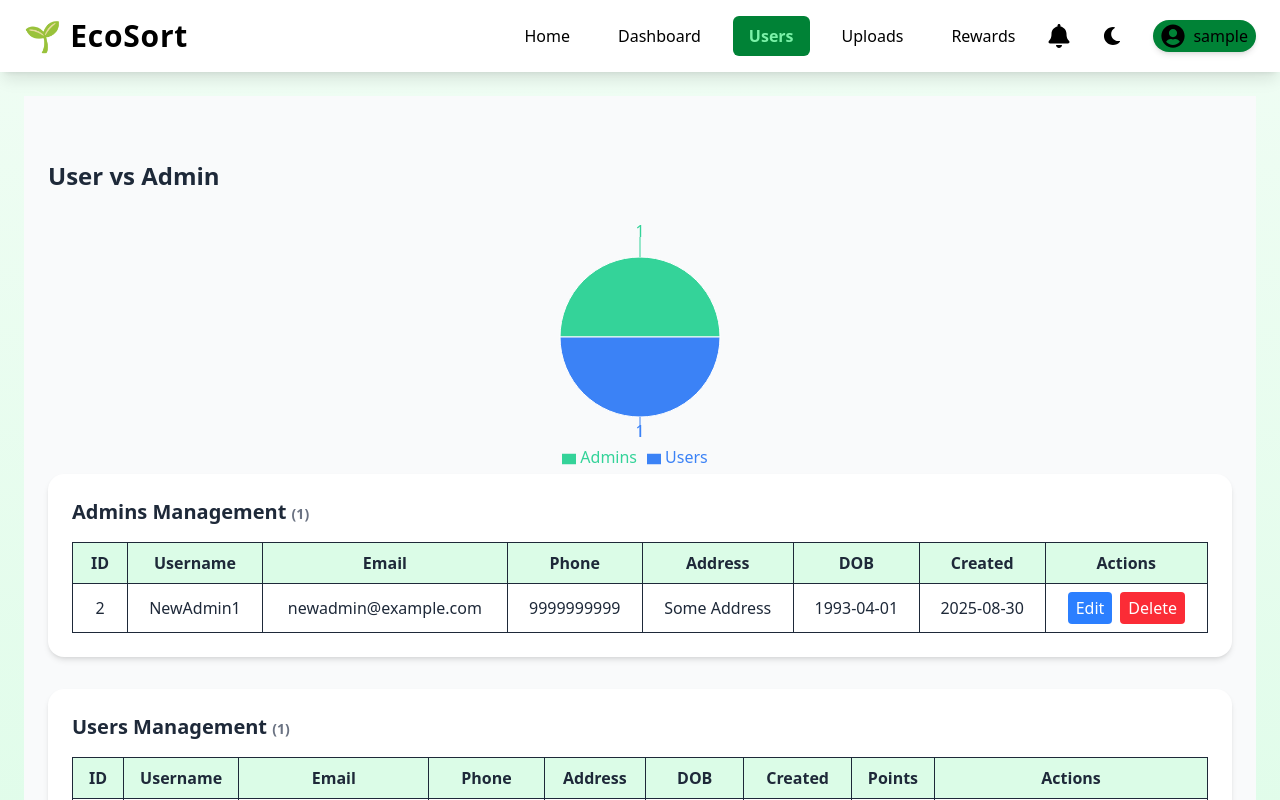
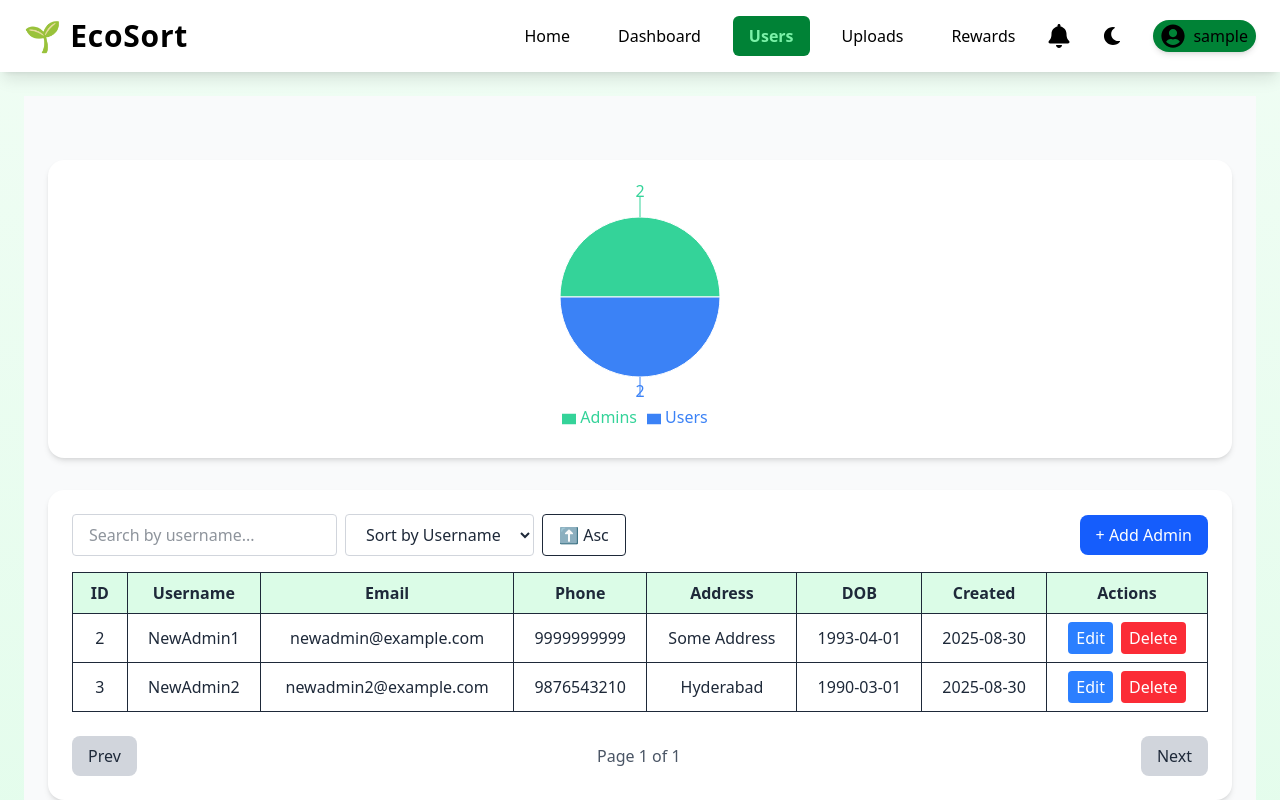
Before and after one commit to Sahasragoud/smart-waste-management, a React (Vite) app: page /admin/users in a window 1280 px wide. Shown: the top 800 px of the page. Built offline with nearby package versions, Linux system fonts and the light colour scheme; sample sign-in values are in the browser's storage.

Commit message:
users updated

```diff
--- a/src/pages/Users.tsx
+++ b/src/pages/Users.tsx
@@ -1,12 +1,5 @@
 import { useState } from "react";
-import {
-  PieChart,
-  Pie,
-  Cell,
-  Tooltip,
-  ResponsiveContainer,
-  Legend,
-} from "recharts";
+import { PieChart, Pie, Cell, Tooltip, ResponsiveContainer, Legend } from "recharts";
 
 interface User {
   id: number;
@@ -22,30 +15,10 @@ interface User {
 }
 
 const mockUsers: User[] = [
-  {
-    id: 1,
-    username: "Sahara",
-    email: "example@gmail.com",
-    password: "pass123",
-    phone_number: "868307713",
-    address: "Dundigal",
-    date_of_birth: "1999-01-01",
-    created_date: "2025-08-30",
-    points: 0,
-    role: "user",
-  },
-  {
-    id: 2,
-    username: "NewAdmin1",
-    email: "newadmin@example.com",
-    password: "adminpass",
-    phone_number: "9999999999",
-    address: "Some Address",
-    date_of_birth: "1993-04-01",
-    created_date: "2025-08-30",
-    points: 0,
-    role: "admin",
-  },
+  { id: 1, username: "Sahara", email: "example@gmail.com", password: "pass123", phone_number: "868307713", address: "Dundigal", date_of_birth: "1999-01-01", created_date: "2025-08-30", points: 0, role: "user" },
+  { id: 2, username: "NewAdmin1", email: "newadmin@example.com", password: "adminpass", phone_number: "9999999999", address: "Some Address", date_of_birth: "1993-04-01", created_date: "2025-08-30", points: 0, role: "admin" },
+  { id: 3, username: "NewAdmin2", email: "newadmin2@example.com", password: "adminpass2", phone_number: "9876543210", address: "Hyderabad", date_of_birth: "1990-03-01", created_date: "2025-08-30", points: 5, role: "admin" },
+  { id: 4, username: "Alice", email: "alice@example.com", password: "alicepass", phone_number: "1234567890", address: "Delhi", date_of_birth: "1998-07-15", created_date: "2025-08-30", points: 12, role: "user" },
 ];
 
 const COLORS = ["#34D399", "#3B82F6"];
@@ -54,66 +27,49 @@ export default function Users() {
   const [users, setUsers] = useState<User[]>(mockUsers);
   const [searchAdmin, setSearchAdmin] = useState("");
   const [searchUser, setSearchUser] = useState("");
-  const [sortFieldAdmin, setSortFieldAdmin] = useState<keyof User>("username");
-  const [sortFieldUser, setSortFieldUser] = useState<keyof User>("username");
+  const [sortFieldAdmin, setSortFieldAdmin] = useState<"username" | "points">("username");
+  const [sortFieldUser, setSortFieldUser] = useState<"username" | "points">("username");
   const [sortOrderAdmin, setSortOrderAdmin] = useState<"asc" | "desc">("asc");
   const [sortOrderUser, setSortOrderUser] = useState<"asc" | "desc">("asc");
   const itemsPerPage = 5;
   const [adminPage, setAdminPage] = useState(1);
   const [userPage, setUserPage] = useState(1);
 
-  // Add User Modal
   const [showModal, setShowModal] = useState(false);
   const [newUserRole, setNewUserRole] = useState<"admin" | "user">("user");
   const [newUserData, setNewUserData] = useState<Partial<User>>({});
   const [formErrors, setFormErrors] = useState<Record<string, string>>({});
 
-  // Edit Modal
-  const [editUser, setEditUser] = useState<User | null>(null);
-
-  // Password Modal
-  const [passwordUser, setPasswordUser] = useState<User | null>(null);
-  const [newPassword, setNewPassword] = useState("");
-
-  const admins = users.filter((u) => u.role === "admin");
-  const normalUsers = users.filter((u) => u.role === "user");
+  const admins = users.filter(u => u.role === "admin" && u.username.toLowerCase().includes(searchAdmin.toLowerCase()));
+  const normalUsers = users.filter(u => u.role === "user" && u.username.toLowerCase().includes(searchUser.toLowerCase()));
 
   const handleDelete = (id: number) => {
-    setUsers(users.filter((user) => user.id !== id));
+    setUsers(users.filter(user => user.id !== id));
   };
 
   const handleAddUser = () => {
     const errors: Record<string, string> = {};
-    const requiredFields: (keyof User)[] = [
-      "username",
-      "email",
-      "phone_number",
-      "address",
-      "date_of_birth",
-      "password",
-    ];
+    const requiredFields = ["username", "email", "phone_number", "address", "date_of_birth", "password"];
 
     requiredFields.forEach((field) => {
-      if (!newUserData[field]) {
-        errors[field] = `${field} is required`;
+      if (!newUserData[field as keyof User]) {
+        errors[field] = `${field.replace("_", " ").replace(/\b\w/g, l => l.toUpperCase())} is required.`;
       }
     });
 
-    if (Object.keys(errors).length > 0) {
+    if (Object.keys(errors).length) {
       setFormErrors(errors);
       return;
     }
 
-    const newId = users.length ? Math.max(...users.map((u) => u.id)) + 1 : 1;
-
     const newUser: User = {
-      id: newId,
-      username: newUserData.username as string,
-      email: newUserData.email as string,
-      password: newUserData.password as string,
-      phone_number: newUserData.phone_number as string,
-      address: newUserData.address as string,
-      date_of_birth: newUserData.date_of_birth as string,
+      id: users.length + 1,
+      username: newUserData.username!,
+      email: newUserData.email!,
+      password: newUserData.password!,
+      phone_number: newUserData.phone_number!,
+      address: newUserData.address!,
+      date_of_birth: newUserData.date_of_birth!,
       created_date: new Date().toISOString().split("T")[0],
       points: 0,
       role: newUserRole,
@@ -125,23 +81,6 @@ export default function Users() {
     setFormErrors({});
   };
 
-  const handleEditUser = () => {
-    if (!editUser) return;
-    setUsers(users.map((u) => (u.id === editUser.id ? editUser : u)));
-    setEditUser(null);
-  };
-
-  const handleUpdatePassword = () => {
-    if (!passwordUser || !newPassword) return;
-    setUsers(
-      users.map((u) =>
-        u.id === passwordUser.id ? { ...u, password: newPassword } : u
-      )
-    );
-    setPasswordUser(null);
-    setNewPassword("");
-  };
-
   const renderTable = (
     title: string,
     data: User[],
@@ -150,23 +89,21 @@ export default function Users() {
     totalPages: number,
     search: string,
     setSearch: (s: string) => void,
-    sortField: keyof User,
-    setSortField: (f: keyof User) => void,
+    sortField: "username" | "points",
+    setSortField: (f: "username" | "points") => void,
     sortOrder: "asc" | "desc",
     setSortOrder: (o: "asc" | "desc") => void,
     showUpload: boolean
   ) => {
-    const filteredData = data.filter((user) =>
+    const filteredData = [...data].filter(user =>
       user.username.toLowerCase().includes(search.toLowerCase())
     );
 
-    const sortedData = [...filteredData].sort((a, b) => {
-      const aVal = a[sortField] ?? "";
-      const bVal = b[sortField] ?? "";
-      return sortOrder === "asc"
-        ? aVal.toString().localeCompare(bVal.toString())
-        : bVal.toString().localeCompare(aVal.toString());
-    });
+    const sortedData = [...filteredData].sort((a, b) =>
+      sortOrder === "asc"
+        ? a[sortField].toString().localeCompare(b[sortField].toString())
+        : b[sortField].toString().localeCompare(a[sortField].toString())
+    );
 
     const indexOfLastItem = currentPage * itemsPerPage;
     const indexOfFirstItem = indexOfLastItem - itemsPerPage;
@@ -174,10 +111,41 @@ export default function Users() {
 
     return (
       <div className="p-6 bg-white rounded-2xl shadow-md mb-8">
-        <h2 className="text-xl font-semibold mb-4">
-          {title} Management{" "}
-          <span className="text-sm text-gray-500">({data.length})</span>
-        </h2>
+        <div className="flex justify-between items-center mb-4">
+          <div className="flex items-center space-x-2">
+            <input
+              type="text"
+              placeholder="Search by username..."
+              value={search}
+              onChange={e => {
+                setSearch(e.target.value);
+                setPage(1);
+              }}
+              className="px-4 py-2 rounded border border-gray-300"
+            />
+            <select
+              value={sortField}
+              onChange={(e) => setSortField(e.target.value as "username" | "points")}
+              className="px-4 py-2 rounded border border-gray-300"
+            >
+              <option value="username">Sort by Username</option>
+              <option value="points">Sort by Points</option>
+            </select>
+            <button
+              className="px-4 py-2 border rounded"
+              onClick={() => setSortOrder(sortOrder === "asc" ? "desc" : "asc")}
+            >
+              {sortOrder === "asc" ? "⬆️ Asc" : "⬇️ Desc"}
+            </button>
+          </div>
+
+          <button
+            onClick={() => { setNewUserRole(title === "Admins" ? "admin" : "user"); setShowModal(true); }}
+            className="px-4 py-2 bg-blue-600 text-white rounded-lg"
+          >
+            {title === "Admins" ? "+ Add Admin" : "+ Add User"}
+          </button>
+        </div>
 
         <table className="min-w-full border border-gray-200">
           <thead className="bg-green-100">
@@ -189,14 +157,13 @@ export default function Users() {
               <th className="border px-4 py-2">Address</th>
               <th className="border px-4 py-2">DOB</th>
               <th className="border px-4 py-2">Created</th>
-              {title === "Users" && (
-                <th className="border px-4 py-2">Points</th>
-              )}
+              {title === "Users" && <th className="border px-4 py-2">Points</th>}
               <th className="border px-4 py-2">Actions</th>
             </tr>
           </thead>
           <tbody>
-            {currentData.map((user) => (
+            {currentData.length > 0 ? (
+              currentData.map(user => (
                 <tr key={user.id} className="text-center hover:bg-gray-50">
                   <td className="border px-4 py-2">{user.id}</td>
                   <td className="border px-4 py-2">{user.username}</td>
@@ -205,47 +172,55 @@ export default function Users() {
                   <td className="border px-4 py-2">{user.address}</td>
                   <td className="border px-4 py-2">{user.date_of_birth}</td>
                   <td className="border px-4 py-2">{user.created_date}</td>
-                {title === "Users" && (
-                  <td className="border px-4 py-2">{user.points}</td>
+                  {title === "Users" && <td className="border px-4 py-2">{user.points}</td>}
+                  <td className="border px-4 py-2 space-x-2">
+                    <button className="px-2 py-1 bg-blue-500 text-white rounded">Edit</button>
+                    <button onClick={() => handleDelete(user.id)} className="px-2 py-1 bg-red-500 text-white rounded">Delete</button>
+                    {user.role === "user" && (
+                      <>
+                        <button className="px-2 py-1 bg-yellow-500 text-white rounded">Update Password</button>
+                        {showUpload && (
+                          <button className="px-2 py-1 bg-purple-500 text-white rounded">Upload</button>
                         )}
-                <td className="border px-4 py-2 space-x-2">
-                  <button
-                    onClick={() => setEditUser(user)}
-                    className="px-2 py-1 bg-blue-500 text-white rounded"
-                  >
-                    Edit
-                  </button>
-                  <button
-                    onClick={() => handleDelete(user.id)}
-                    className="px-2 py-1 bg-red-500 text-white rounded"
-                  >
-                    Delete
-                  </button>
-                  {user.role === "user" && (
-                    <button
-                      onClick={() => setPasswordUser(user)}
-                      className="px-2 py-1 bg-yellow-500 text-white rounded"
-                    >
-                      Update Password
-                    </button>
-                  )}
-                  {showUpload && (
-                    <button className="px-2 py-1 bg-purple-500 text-white rounded">
-                      Upload
-                    </button>
+                      </>
                     )}
                   </td>
                 </tr>
-            ))}
+              ))
+            ) : (
+              <tr>
+                <td colSpan={title === "Users" ? 9 : 8} className="text-center py-4 text-gray-500 italic">
+                  No {title.toLowerCase()} found.
+                </td>
+              </tr>
+            )}
           </tbody>
         </table>
+
+        <div className="flex justify-between items-center mt-6">
+          <button
+            disabled={currentPage === 1}
+            onClick={() => setPage(currentPage - 1)}
+            className={`px-4 py-2 rounded-lg ${currentPage === 1 ? "bg-gray-300" : "bg-green-600 text-white hover:bg-green-700"}`}
+          >
+            Prev
+          </button>
+          <p className="text-gray-600">Page {currentPage} of {totalPages}</p>
+          <button
+            disabled={currentPage === totalPages}
+            onClick={() => setPage(currentPage + 1)}
+            className={`px-4 py-2 rounded-lg ${currentPage === totalPages ? "bg-gray-300" : "bg-green-600 text-white hover:bg-green-700"}`}
+          >
+            Next
+          </button>
+        </div>
       </div>
     );
   };
 
   const chartData = [
-    { name: "Admins", value: admins.length },
-    { name: "Users", value: normalUsers.length },
+    { name: "Admins", value: users.filter(u => u.role === "admin").length },
+    { name: "Users", value: users.filter(u => u.role === "user").length },
   ];
 
   const totalAdminPages = Math.ceil(admins.length / itemsPerPage) || 1;
@@ -253,123 +228,99 @@ export default function Users() {
 
   return (
     <section className="min-h-screen bg-gray-50 py-16 px-6">
-      <h1 className="text-2xl font-semibold mb-8">User vs Admin</h1>
+      <div className="p-6 bg-white rounded-2xl shadow-md mb-8">
         <ResponsiveContainer width="100%" height={250}>
           <PieChart>
             <Pie
               data={chartData}
               dataKey="value"
               nameKey="name"
+              cx="50%"
+              cy="50%"
               outerRadius={80}
               label
             >
               {chartData.map((entry, index) => (
-              <Cell key={index} fill={COLORS[index % COLORS.length]} />
+                <Cell key={`cell-${index}`} fill={COLORS[index % COLORS.length]} />
               ))}
             </Pie>
             <Tooltip />
             <Legend verticalAlign="bottom" />
           </PieChart>
         </ResponsiveContainer>
+      </div>
 
       {renderTable(
-        "Admins",
-        admins,
-        adminPage,
-        setAdminPage,
-        totalAdminPages,
-        searchAdmin,
-        setSearchAdmin,
-        sortFieldAdmin,
-        setSortFieldAdmin,
-        sortOrderAdmin,
-        setSortOrderAdmin,
-        false
+        "Admins", admins, adminPage, setAdminPage, totalAdminPages,
+        searchAdmin, setSearchAdmin, sortFieldAdmin, setSortFieldAdmin, sortOrderAdmin, setSortOrderAdmin, false
       )}
       {renderTable(
-        "Users",
-        normalUsers,
-        userPage,
-        setUserPage,
-        totalUserPages,
-        searchUser,
-        setSearchUser,
-        sortFieldUser,
-        setSortFieldUser,
-        sortOrderUser,
-        setSortOrderUser,
-        true
+        "Users", normalUsers, userPage, setUserPage, totalUserPages,
+        searchUser, setSearchUser, sortFieldUser, setSortFieldUser, sortOrderUser, setSortOrderUser, true
       )}
 
-      {/* Add User Modal */}
       {showModal && (
         <div className="fixed inset-0 bg-black bg-opacity-50 flex justify-center items-center">
           <div className="bg-white p-6 rounded-lg w-1/3">
-            <h3 className="text-lg font-semibold mb-4">
-              Add New {newUserRole}
-            </h3>
+            <h3 className="text-lg font-semibold mb-4">Add New {newUserRole === "admin" ? "Admin" : "User"}</h3>
+            <div className="flex flex-col gap-4">
               <input
                 type="text"
                 placeholder="Username"
                 value={newUserData.username || ""}
-              onChange={(e) =>
-                setNewUserData({ ...newUserData, username: e.target.value })
-              }
-              className="border px-3 py-2 rounded w-full mb-2"
+                onChange={(e) => setNewUserData({ ...newUserData, username: e.target.value })}
+                className="border px-3 py-2 rounded"
               />
+              {formErrors.username && <p className="text-red-500 text-sm">{formErrors.username}</p>}
+
               <input
                 type="email"
                 placeholder="Email"
                 value={newUserData.email || ""}
-              onChange={(e) =>
-                setNewUserData({ ...newUserData, email: e.target.value })
-              }
-              className="border px-3 py-2 rounded w-full mb-2"
+                onChange={(e) => setNewUserData({ ...newUserData, email: e.target.value })}
+                className="border px-3 py-2 rounded"
               />
+              {formErrors.email && <p className="text-red-500 text-sm">{formErrors.email}</p>}
+
               <input
                 type="password"
                 placeholder="Password"
                 value={newUserData.password || ""}
-              onChange={(e) =>
-                setNewUserData({ ...newUserData, password: e.target.value })
-              }
-              className="border px-3 py-2 rounded w-full mb-2"
+                onChange={(e) => setNewUserData({ ...newUserData, password: e.target.value })}
+                className="border px-3 py-2 rounded"
               />
+              {formErrors.password && <p className="text-red-500 text-sm">{formErrors.password}</p>}
+
               <input
                 type="text"
-              placeholder="Phone"
+                placeholder="Phone Number"
                 value={newUserData.phone_number || ""}
-              onChange={(e) =>
-                setNewUserData({
-                  ...newUserData,
-                  phone_number: e.target.value,
-                })
-              }
-              className="border px-3 py-2 rounded w-full mb-2"
+                onChange={(e) => setNewUserData({ ...newUserData, phone_number: e.target.value })}
+                className="border px-3 py-2 rounded"
               />
+              {formErrors.phone_number && <p className="text-red-500 text-sm">{formErrors.phone_number}</p>}
+
               <input
                 type="text"
                 placeholder="Address"
                 value={newUserData.address || ""}
-              onChange={(e) =>
-                setNewUserData({ ...newUserData, address: e.target.value })
-              }
-              className="border px-3 py-2 rounded w-full mb-2"
+                onChange={(e) => setNewUserData({ ...newUserData, address: e.target.value })}
+                className="border px-3 py-2 rounded"
               />
+              {formErrors.address && <p className="text-red-500 text-sm">{formErrors.address}</p>}
+
               <input
                 type="date"
                 value={newUserData.date_of_birth || ""}
-              onChange={(e) =>
-                setNewUserData({
-                  ...newUserData,
-                  date_of_birth: e.target.value,
-                })
-              }
-              className="border px-3 py-2 rounded w-full mb-2"
+                onChange={(e) => setNewUserData({ ...newUserData, date_of_birth: e.target.value })}
+                className="border px-3 py-2 rounded"
               />
-            <div className="flex justify-end gap-2">
+              {formErrors.date_of_birth && <p className="text-red-500 text-sm">{formErrors.date_of_birth}</p>}
+            </div>
+
+            <div className="flex justify-end mt-4 gap-2">
               <button
-                onClick={() => setShowModal(false)}
+                onClick={() => { setShowModal(false); setNewUserData({}); setFormErrors({}); }}
                 className="px-4 py-2 bg-gray-300 rounded"
               >
                 Cancel
@@ -384,99 +335,6 @@ export default function Users() {
           </div>
         </div>
       )}
-
-      {/* Edit User Modal */}
-      {editUser && (
-        <div className="fixed inset-0 bg-black bg-opacity-50 flex justify-center items-center">
-          <div className="bg-white p-6 rounded-lg w-1/3">
-            <h3 className="text-lg font-semibold mb-4">Edit User</h3>
-            <input
-              type="text"
-              value={editUser.username}
-              onChange={(e) =>
-                setEditUser({ ...editUser, username: e.target.value })
-              }
-              className="border px-3 py-2 rounded w-full mb-2"
-            />
-            <input
-              type="email"
-              value={editUser.email}
-              onChange={(e) =>
-                setEditUser({ ...editUser, email: e.target.value })
-              }
-              className="border px-3 py-2 rounded w-full mb-2"
-            />
-            <input
-              type="text"
-              value={editUser.phone_number}
-              onChange={(e) =>
-                setEditUser({ ...editUser, phone_number: e.target.value })
-              }
-              className="border px-3 py-2 rounded w-full mb-2"
-            />
-            <input
-              type="text"
-              value={editUser.address}
-              onChange={(e) =>
-                setEditUser({ ...editUser, address: e.target.value })
-              }
-              className="border px-3 py-2 rounded w-full mb-2"
-            />
-            <input
-              type="date"
-              value={editUser.date_of_birth}
-              onChange={(e) =>
-                setEditUser({ ...editUser, date_of_birth: e.target.value })
-              }
-              className="border px-3 py-2 rounded w-full mb-2"
-            />
-            <div className="flex justify-end gap-2">
-              <button
-                onClick={() => setEditUser(null)}
-                className="px-4 py-2 bg-gray-300 rounded"
-              >
-                Cancel
-              </button>
-              <button
-                onClick={handleEditUser}
-                className="px-4 py-2 bg-blue-600 text-white rounded"
-              >
-                Save
-              </button>
-            </div>
-          </div>
-        </div>
-      )}
-
-      {/* Update Password Modal */}
-      {passwordUser && (
-        <div className="fixed inset-0 bg-black bg-opacity-50 flex justify-center items-center">
-          <div className="bg-white p-6 rounded-lg w-1/3">
-            <h3 className="text-lg font-semibold mb-4">Update Password</h3>
-            <input
-              type="password"
-              placeholder="New Password"
-              value={newPassword}
-              onChange={(e) => setNewPassword(e.target.value)}
-              className="border px-3 py-2 rounded w-full mb-2"
-            />
-            <div className="flex justify-end gap-2">
-              <button
-                onClick={() => setPasswordUser(null)}
-                className="px-4 py-2 bg-gray-300 rounded"
-              >
-                Cancel
-              </button>
-              <button
-                onClick={handleUpdatePassword}
-                className="px-4 py-2 bg-yellow-600 text-white rounded"
-              >
-                Update
-              </button>
-            </div>
-          </div>
-        </div>
-      )}
     </section>
   );
 }
```
Lines whose indentation alone changed are shown as unchanged.
